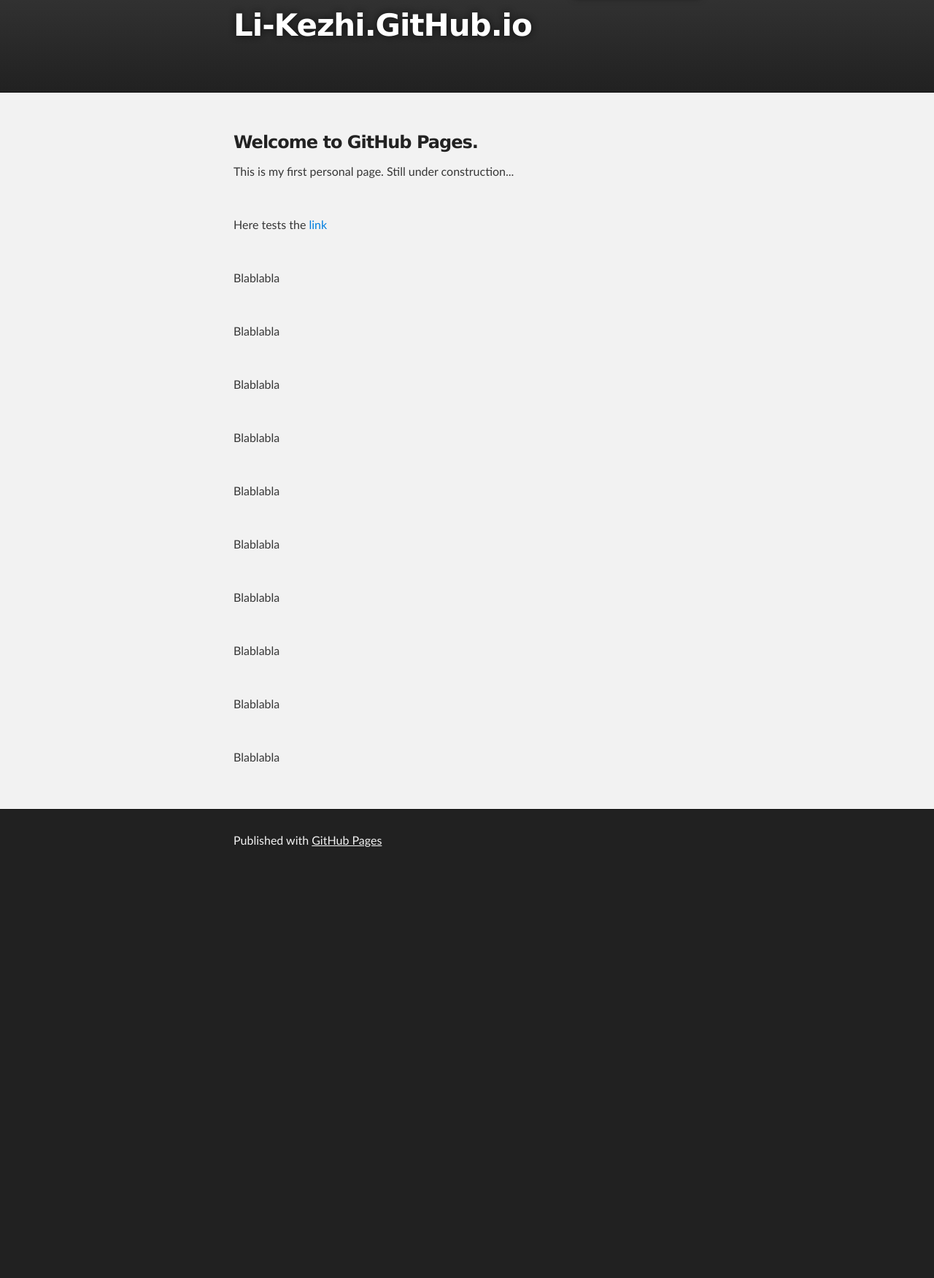
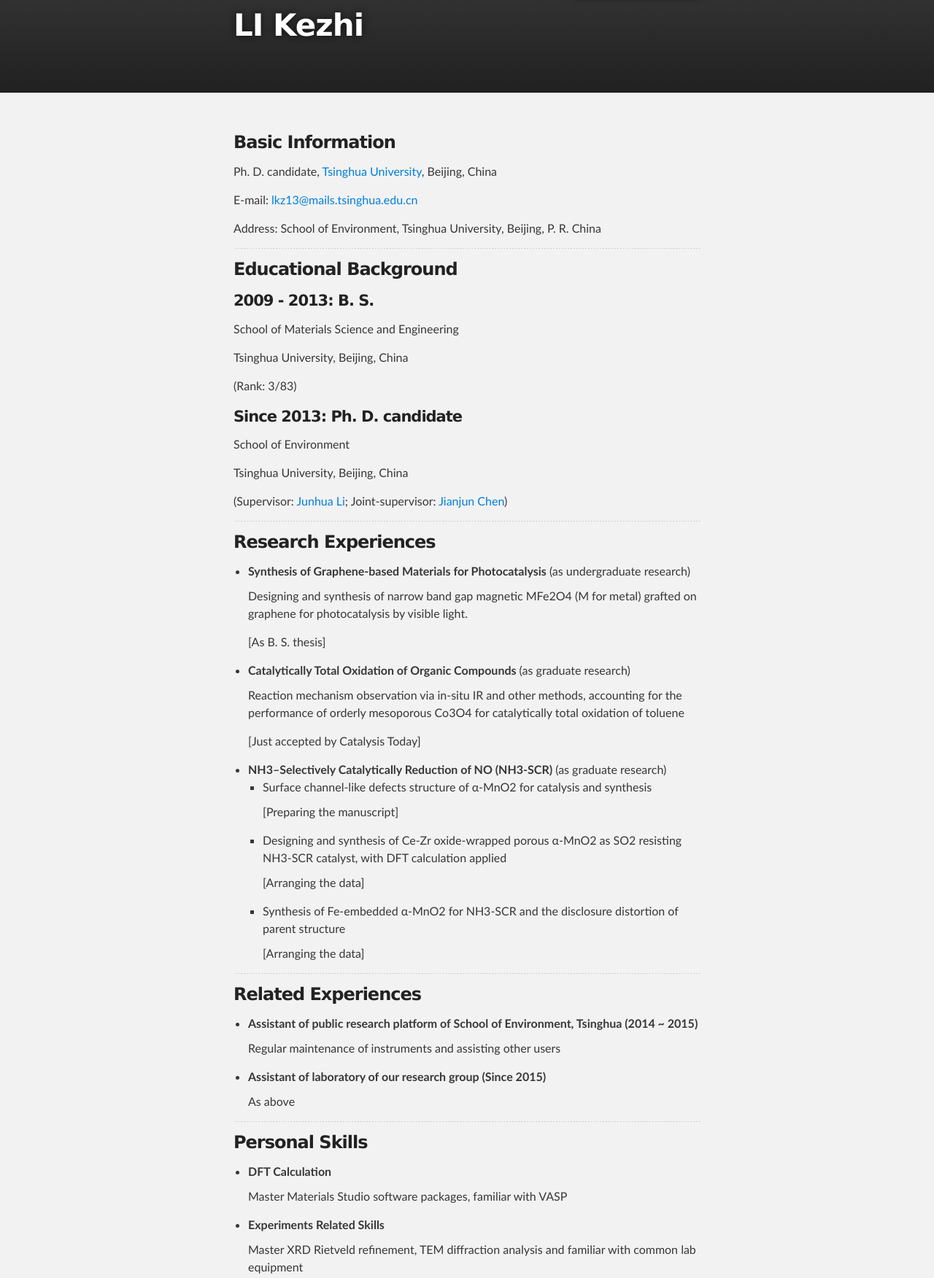
Before and after one commit to Li-Kezhi/Li-Kezhi.github.io, a plain HTML site: page index.html in a window 1280 px wide. Shown: the part 47-1799 px from the top of the page at 73% size. Before the commit the page ends 1246 px from the top, so only its background shows below. Drawn offline with Linux system fonts and the light colour scheme.

Commit message:
Update information

```diff
--- a/index.html
+++ b/index.html
@@ -18,7 +18,7 @@
       <header class="inner">
         <a id="forkme_banner" href="https://github.com/Li-Kezhi">View on GitHub</a>
 
-          <h1 id="project_title">Li-Kezhi.GitHub.io</h1>
+        <h1 id="project_title">LI Kezhi</h1>
         <h2 id="project_tagline"></h2>
 
         <!-- Google Analysts -->
@@ -38,21 +38,78 @@
     <!-- MAIN CONTENT -->
     <div id="main_content_wrap" class="outer">
       <section id="main_content" class="inner">
-        <h3>
-        <a id="welcome-to-github-pages" class="anchor" href="#welcome-to-github-pages" aria-hidden="true"><span aria-hidden="true" class="octicon octicon-link"></span></a>Welcome to GitHub Pages.</h3>
+        <h3>Basic Information</h3>
+        <p>Ph. D. candidate, <a href="http://www.tsinghua.edu.cn/">Tsinghua University</a>, Beijing, China</p>
+        <p>E-mail: <a href="mailto:lkz13@mails.tsinghua.edu.cn">lkz13@mails.tsinghua.edu.cn</a></p>
+        <p>Address: School of Environment, Tsinghua University, Beijing, P. R. China</p>
+        <hr />
 
-        <p>This is my first personal page. Still under construction...</p><br />
-        <p>Here tests the <a href="./test.html">link</a></p><br />
-        <p>Blablabla</p><br />
-        <p>Blablabla</p><br />
-        <p>Blablabla</p><br />
-        <p>Blablabla</p><br />
-        <p>Blablabla</p><br />
-        <p>Blablabla</p><br />
-        <p>Blablabla</p><br />
-        <p>Blablabla</p><br />
-        <p>Blablabla</p><br />
-        <p>Blablabla</p><br />
+        <h3>Educational Background</h3>
+          <h4>2009 - 2013: B. S.</h4>
+          <p>School of Materials Science and Engineering</p>
+          <p>Tsinghua University, Beijing, China</p>
+          <p>(Rank: 3/83)</p>
+          <h4>Since 2013: Ph. D. candidate</h4>
+          <p>School of Environment</p>
+          <p>Tsinghua University, Beijing, China</p>
+          <p>(Supervisor: <a href="http://www.tsinghua.edu.cn/publish/env/6422/2011/20110219150542014751027/20110219150542014751027_.html">Junhua Li</a>; Joint-supervisor: <a href="http://www.tsinghua.edu.cn/publish/env/6422/2017/20170111095200948986218/20170111095200948986218_.html">Jianjun Chen</a>)</p>
+        <hr />
+
+        <h3>Research Experiences</h3>
+        <ul>
+          <li><strong>Synthesis of Graphene-based Materials for Photocatalysis</strong> (as undergraduate research)</li>
+          <p>Designing and synthesis of narrow band gap magnetic MFe<sub>2</sub>O<sub>4</sub> (M for metal) grafted on graphene for photocatalysis by visible light.</p>
+          <p>[As B. S. thesis]</p>
+          <li><strong>Catalytically Total Oxidation of Organic Compounds</strong> (as graduate research)</li>
+          <p>Reaction mechanism observation via in-situ IR and other methods, accounting for the performance of orderly mesoporous Co3O4 for catalytically total oxidation of toluene</p>
+          <p>[Just accepted by Catalysis Today]</p>
+          <li><strong>NH3–Selectively Catalytically Reduction of NO (NH3-SCR)</strong> (as graduate research)</li>
+          <ul style="list-style-type:square">
+            <li>Surface channel-like defects structure of α-MnO2 for catalysis and synthesis</li>
+            <p>[Preparing the manuscript]</p>
+            <li>Designing and synthesis of Ce-Zr oxide-wrapped porous α-MnO2 as SO2 resisting NH3-SCR catalyst, with DFT calculation applied</li>
+            <p>[Arranging the data]</p>
+            <li>Synthesis of Fe-embedded α-MnO2 for NH3-SCR and the disclosure distortion of parent structure</li>
+            <p>[Arranging the data]</p>
+          </ul>
+        </ul>
+        <hr />
+
+        <h3>Related Experiences</h3>
+        <ul>
+          <li><strong>Assistant of public research platform of School of Environment, Tsinghua (2014 ~ 2015)</strong></li>
+          <p>Regular maintenance of instruments and assisting other users</p>
+          <li><strong>Assistant of laboratory of our research group (Since 2015)</strong></li>
+          <p>As above</p>
+        </ul>
+        <hr />
+
+        <h3>Personal Skills</h3>
+        <ul>
+          <li><strong>DFT Calculation</strong></li>
+          <p>Master Materials Studio software packages, familiar with VASP</p>
+          <li><strong>Experiments Related Skills</strong></li>
+          <p>Master XRD Rietveld refinement, TEM diffraction analysis and familiar with common lab equipment</p>
+          <li><strong>Programming</strong></li>
+          <p>Master Python language and familiar with C/C++</p>
+          <li><strong>Language</strong></li>
+          <p>TOEFL: 106 (Nov. 2015)</p>
+        </ul>
+        <hr />
+
+        <h3>Academic Activities</h3>
+          <h4>Journal articles</h4>
+          <p><strong>Kezhi Li</strong>, Bingyang Bai, Shen Zhao, Fangyun Hu, Jianjun Chen, Junhua Li, The reaction route of toluene total oxidation and the structure of ordered mesoporous Co<sub>3</sub>O<sub>4</sub>: the roles of surface sodium and adsorbed oxygen, Catalysis Today, Just accepted.</p>
+          <p>Xiang Li, Junhua Li, Yue Peng, Xiansheng Li, <strong>Kezhi Li</strong>, Jiming Hao, Comparison of the Structures and Mechanism of Arsenic Deactivation of CeO2-MoO3 and CeO2-WO3 SCR Catalysts, Journal of Physical Chemistry C, 120 (2016): 18005-18014.</p>
+          <p>Shen Zhao, <strong>Kezhi Li</strong>, Su Jiang, Junhua Li, Pd-Co based spinel oxides derived from Pd nanoparticles immobilized on layered double hydroxides for toluene combustion, Applied Catalysis B-Environmental, 181 (2016): 236-248.</p>
+          <p>Xu Huang, Yue Peng, Xin Liu, <strong>Kezhi Li</strong>, Yanxi Deng, Junhua Li, The promotional effect of MoO3 doped V2O5/TiO2 for chlorobenzene oxidation, Catalysis Communications, 69 (2015): 161-164.</p>
+          <p>Wenzhe Si, Yu Wang, Yue Peng, Xiang Li, <strong>Kezhi Li</strong>, Junhua Li, A high-efficiency gamma-MnO2-like catalyst in toluene combustion, Chemical Communications, 51 (2015): 14977-14980.</p>
+          <p>Yue Peng, <strong>Kezhi Li</strong>, Junhua Li, Identification of the active sites on CeO2-WO3 catalysts for SCR of NOx with NH3: An in situ IR and Raman spectroscopy study, Applied Catalysis B-Environmental, 140 (2013): 483-492</p>
+
+          <h4>Posters for academic congress</h4>
+          <p><strong>Kezhi Li</strong>, Shen Zhao, Fangyun Hu, Junhua Li, New reaction route to oxidize toluene by orderly mesoporous Co3O4 catalyst, The 16th International Congress on Catalysis, July, 2016.</p>
+          <p><strong>Kezhi Li</strong>, Junhua Li, Shen Zhao, Fangyun Hu, Mechanism of activation of toluene on Co3O4 catalysts, The 7th China-Japan Workshop on Environmental Catalysis and Eco-Materials, November, 2015.</p>
+          <p><strong>Kezhi Li</strong>, Xu Huang, Xiang Li, Junhua Li, The promotion of toughness and activity of V2O5/TiO2 catalysts by H2O2 and glass fiber, The 8th National Conference on Environmental Chemistry, November, 2015.</p>
       </section>
     </div>
 
```
Lines whose indentation alone changed are shown as unchanged.
